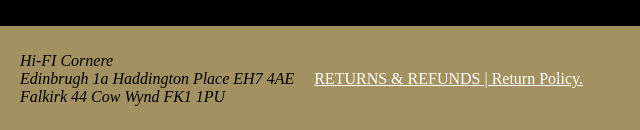
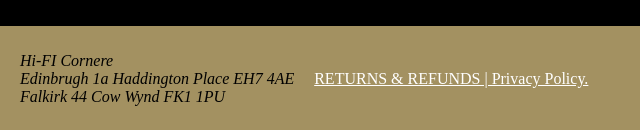
Before and after one commit to DEJENERUTA/rts-hi-fi-corner-project, a plain HTML site: page front-page.html in a window 1280 px wide. Shown: the part 1783-1913 px from the top of the page, 0-640 px from the left. Drawn offline with Linux system fonts and the light colour scheme.

Commit message:
fix footer text spelling error

```diff
--- a/front-page.html
+++ b/front-page.html
@@ -148,7 +148,7 @@
 					</address>
 					<nav>
 						<a class="Footer--main__link" href=""
-							>RETURNS & REFUNDS | Return Policy.</a
+							>RETURNS & REFUNDS | Privacy Policy.</a
 						>
 					</nav>
 				</div>
```
Also changed, not shown: shop-front-page.html (+1 -1 lines), top-brand.html (+1 -1 lines).
